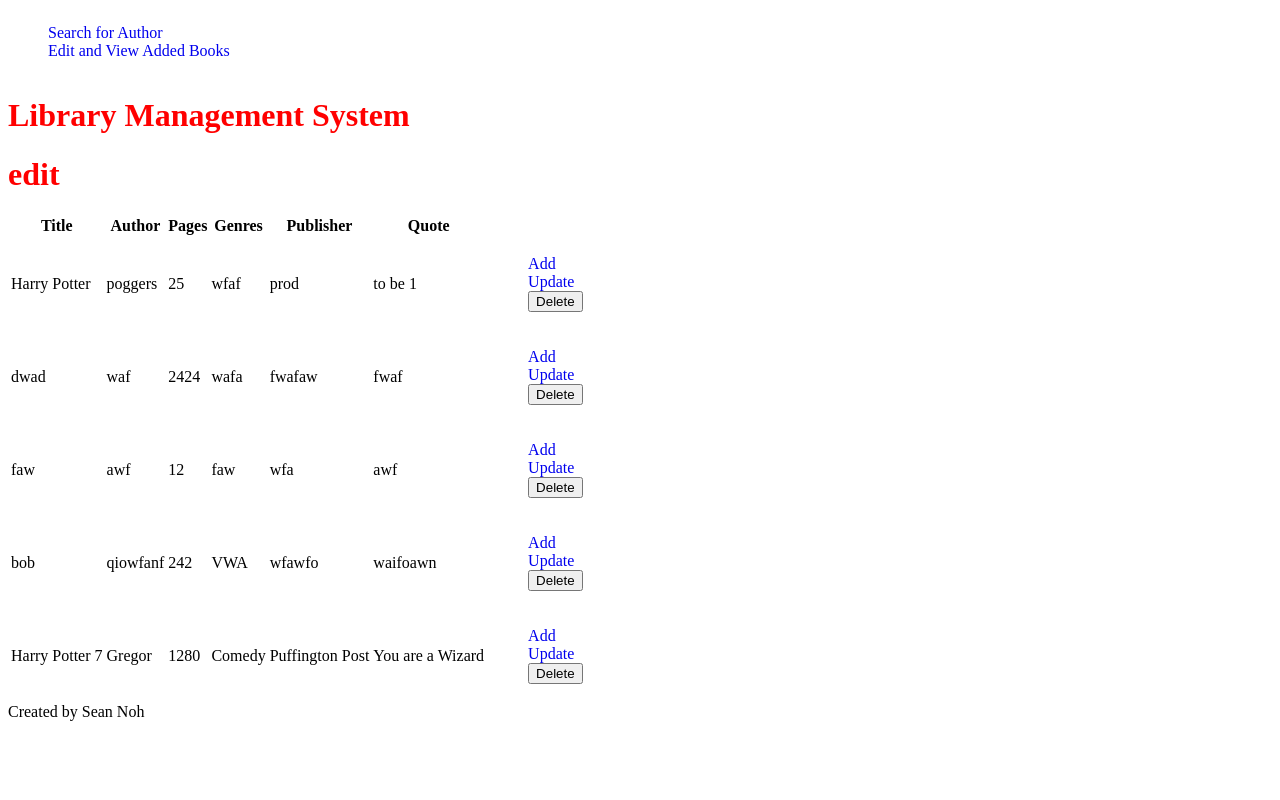
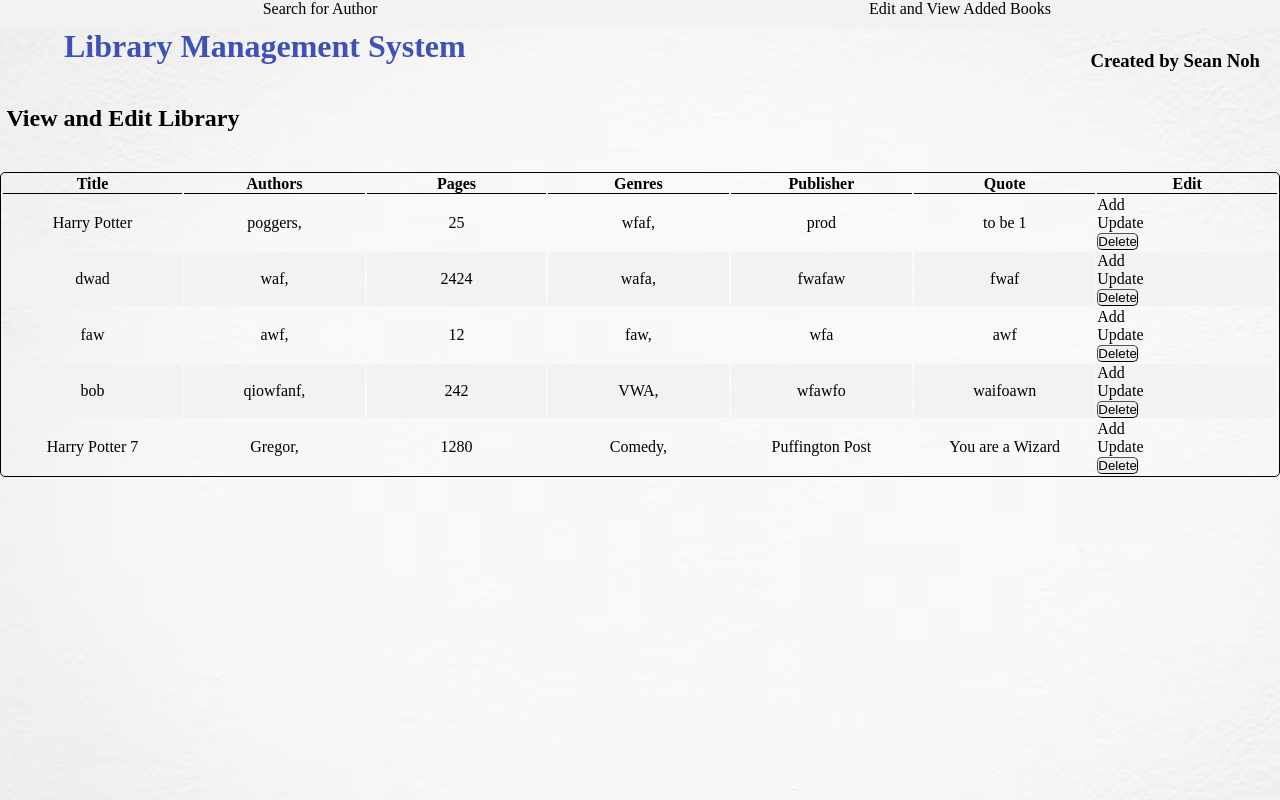
Before and after one commit to snoh1654/Library-Search-System, a Django app: page /edit-books in a window 1280 px wide. Run offline with Django 4.2, Linux system fonts and the light colour scheme; data comes from the database, SQL or seed files in the repository; both versions use the stored data as it was after the commit.

Commit message:
Included Basic CSS and Finished Templates

```diff
--- a/BookManager/static/css/index.css
+++ b/BookManager/static/css/index.css
@@ -1,10 +1,10 @@
-.navbar {
-  display: flex;
-  flex-direction: row;
-  width: 100%;
-  padding: 0;
-  text-align: center;
-  margin: 0;
+* {
+  padding: 0px;
+  margin: 0px;
+}
+
+html {
+  background-image: url("../images/abstract-surface-textures-white-concrete-stone-wall_74190-8189.avif");
 }
 
 li {
@@ -13,11 +13,64 @@ li {
 }
 
 a {
+  color: #3f51b5;
   text-decoration: none;
 }
 
 h1 {
-  color: red;
+  color: #3f51b5;
+}
+
+.title {
+  padding-left: 5vw;
+}
+
+.subtitle {
+  margin-top: 5vh;
+  margin-bottom: 5vh;
+  margin-left: 0.5vw;
+}
+
+.navbar {
+  display: flex;
+  flex-direction: row;
+  justify-content: space-around;
+  width: 100%;
+  padding-bottom: 10px;
+  text-align: center;
+  margin: 0;
+  background-color: #f2f2f2;
+}
+
+.nav-item {
+  border-radius: 5px;
+  width: 20vw;
+}
+
+.nav-item:hover {
+  background-color: #7d8eec;
+}
+
+.nav-text {
+  color: black;
+}
+
+.nav-text:hover {
+  color: white;
+}
+
+.name-text {
+  position: absolute;
+  right: 20px;
+  top: 50px;
+}
+
+.book-search {
+  margin: 5vh;
+  display: flex;
+  flex-direction: row;
+  justify-content: center;
+  gap: 5vh;
 }
 
 .button {
@@ -31,3 +84,69 @@ h1 {
   font-size: 1rem;
   border-radius: 10px;
 }
+
+.button:hover {
+  cursor: pointer;
+  transform: scale(1.1);
+  background-color: #5970f1;
+}
+
+th {
+  border-bottom: 0.5px solid;
+}
+
+th,
+td {
+  width: 15vw;
+  text-align: center;
+}
+
+table {
+  border-radius: 5px;
+  width: 100%;
+  border: 1px solid;
+}
+
+tr:nth-child(even) {
+  background-color: #f2f2f2;
+}
+
+tr:hover {
+  background-color: #7d8eec;
+  color: white;
+}
+
+.crud-button {
+  border-radius: 5px;
+  border-width: 0.5px;
+}
+
+.crud-a {
+  color: black;
+}
+
+.crud-a:hover {
+  color: white;
+}
+
+.crud-button:hover {
+  background-color: black;
+  color: white;
+}
+
+.data-form {
+  margin: auto;
+}
+
+button:hover {
+  cursor: pointer;
+}
+
+.data-form {
+  margin-left: 1vw;
+}
+
+p {
+  margin-top: 5vh;
+  margin-bottom: 5vh;
+}
--- a/BookManager/templates/BookManager/base.html
+++ b/BookManager/templates/BookManager/base.html
@@ -9,18 +9,26 @@
   </head>
   <body>
     <header class="header">
-      <nav class="navbar">
-        <ul>
-          <li><a href="{% url 'index' %}">Search for Author</a></li>
-          <li><a href="{% url 'edit' %}">Edit and View Added Books</a></li>
+      <nav>
+        <ul class="navbar">
+          <li class="nav-item">
+            <a href="{% url 'index' %}" class="nav-text">Search for Author</a>
+          </li>
+          <li class="nav-item">
+            <a href="{% url 'edit' %}" class="nav-text">
+              Edit and View Added Books
+            </a>
+          </li>
         </ul>
       </nav>
+
+      <h3 class="name-text">Created by Sean Noh</h3>
     </header>
 
-    <h1 class="title">Library Management System</h1>
+    <div class="title-container">
+      <h1 class="title">Library Management System</h1>
+    </div>
 
     {% block body %} {% endblock %}
-
-    <footer class="footer">Created by Sean Noh</footer>
   </body>
 </html>
--- a/BookManager/templates/BookManager/edit.html
+++ b/BookManager/templates/BookManager/edit.html
@@ -1,5 +1,7 @@
 {% extends "BookManager/base.html" %} {% block body %}
-<h1>edit</h1>
+<div class="subtitle-container">
+  <h2 class="subtitle">View and Edit Library</h2>
+</div>
 
 <div class="book-display">
   {% if booksInfo %}
@@ -8,41 +10,40 @@
       <thread>
         <tr>
           <th>Title</th>
-          <th>Author</th>
+          <th>Authors</th>
           <th>Pages</th>
           <th>Genres</th>
           <th>Publisher</th>
           <th>Quote</th>
+          <th>Edit</th>
         </tr>
       </thread>
       <tbody>
         {% for book, authors, genres in booksInfo %}
         <tr>
           <td>{{ book.title }}</td>
-          {% for author in authors %}
-          <td>{{ author }}</td>
-          {% endfor %}
+          <td>
+            {% for author in authors %} <span>{{ author }}, </span> {% endfor %}
+          </td>
           <td>{{ book.pages }}</td>
-          {% for genre in genres%}
-          <td>{{ genre }}</td>
-          {% endfor %}
+          <td>
+            {% for genre in genres%} <span>{{ genre }}, </span> {% endfor %}
+          </td>
           <td>{{book.publisher}}</td>
           <td>{{book.quote}}</td>
           <td>
             <div class="crud-container">
               <ul class="crud-list">
                 <li>
-                  <a href="{% url 'add' %}" class="crud-button">Add</a>
+                  <a href="{% url 'add' %}" class="crud-a">Add</a>
                 </li>
                 <li>
-                  <a href="{% url 'update' book.id %}" class="crud-button"
-                    >Update</a
-                  >
+                  <a href="{% url 'update' book.id %}" class="crud-a">Update</a>
                 </li>
                 <li>
                   <form action="{% url 'delete' book.id %}" method="POST">
                     {% csrf_token %}
-                    <button type="submit">Delete</button>
+                    <button type="submit" class="crud-button">Delete</button>
                   </form>
                 </li>
               </ul>
--- a/BookManager/views.py
+++ b/BookManager/views.py
@@ -1,12 +1,12 @@
 from django.shortcuts import render
 from .models import Book, Author, Genre
-from .forms import BookForm
+from .forms import BookForm, AuthorForm, GenreForm
 from django.http import HttpResponseRedirect
 from django.urls import reverse
 # Create your views here.
 
 
-def bookHelper(request, books):
+def bookHelp(books):
     bookInformation = {}
 
     for book in books:
@@ -36,7 +36,7 @@ def bookHelper(request, books):
     }
 
 
-def sortBookInformation(request, books, bookInformation):
+def sortBookInformation(books, bookInformation):
     authors = []
     genres = []
 
@@ -52,15 +52,14 @@ def sortBookInformation(request, books, bookInformation):
 
 
 def index(request):
-    returnBook = bookHelper(request, Book.objects.all())
-    context = sortBookInformation(request,
-                                  returnBook["books"], returnBook["bookInformation"])
+    returnBook = bookHelp(Book.objects.all())
+    context = sortBookInformation(
+        returnBook["books"], returnBook["bookInformation"])
 
     return render(request, "BookManager/index.html", context)
 
 
 def searchAuthor(request):
-
     if request.method == "GET":
         query = request.GET.get("fname")
 
@@ -69,7 +68,7 @@ def searchAuthor(request):
 
         print(query)
 
-        bookHelperReturn = bookHelper(request, Book.objects.all())
+        bookHelperReturn = bookHelp(Book.objects.all())
         books = bookHelperReturn["books"]
         bookInformation = bookHelperReturn["bookInformation"]
 
@@ -91,8 +90,8 @@ def searchAuthor(request):
             "bookInformation": bookInformation
         }
 
-        context = sortBookInformation(request,
-                                      returnBook["books"], returnBook["bookInformation"])
+        context = sortBookInformation(
+            returnBook["books"], returnBook["bookInformation"])
 
         return render(request, "BookManager/index.html", context)
     else:
@@ -106,18 +105,18 @@ def searchTitle(request):
         if (query == ""):
             return index(request)
 
-        returnBook = bookHelper(request, Book.objects.filter(title=query))
-        context = sortBookInformation(request,
-                                      returnBook["books"], returnBook["bookInformation"])
+        returnBook = bookHelp(Book.objects.filter(title=query))
+        context = sortBookInformation(
+            returnBook["books"], returnBook["bookInformation"])
         return render(request, "BookManager/index.html", context)
     else:
         return index(request)
 
 
 def editBooks(request):
-    returnBook = bookHelper(request, Book.objects.all())
-    context = sortBookInformation(request,
-                                  returnBook["books"], returnBook["bookInformation"])
+    returnBook = bookHelp(Book.objects.all())
+    context = sortBookInformation(
+        returnBook["books"], returnBook["bookInformation"])
 
     return render(request, "BookManager/edit.html", context)
 
@@ -125,27 +124,49 @@ def editBooks(request):
 def addBook(request):
     if request.method == 'POST':
         bookForm = BookForm(request.POST)
-        if bookForm.is_valid():
+        authorForm = AuthorForm(request.POST)
+        genreForm = GenreForm(request.POST)
+
+        if bookForm.is_valid() and authorForm.is_valid() and genreForm.is_valid():
             new_title = bookForm.cleaned_data['title']
             new_pages = bookForm.cleaned_data['pages']
             new_publisher = bookForm.cleaned_data['publisher']
-            new_quote = bookForm.cleaned_data['quote']
+            new_quote = bookForm.cleaned_data["quote"]
+            new_name = authorForm.cleaned_data["name"]
+            new_genre = genreForm.cleaned_data["genre"]
 
-            new_student = Book(
+            new_book = Book(
                 title=new_title,
                 pages=new_pages,
                 publisher=new_publisher,
                 quote=new_quote,
             )
-            new_student.save()
+
+            new_author = Author(
+                name=new_name,
+                book=new_book
+            )
+
+            new_genre = Genre(
+                genre=new_genre,
+                book=new_book
+            )
+
+            new_book.save()
+            new_author.save()
+            new_genre.save()
             return render(request, 'BookManager/add.html', {
-                'form': BookForm(),
                 'success': True
             })
         else:
             bookForm = BookForm()
+            genreForm = GenreForm()
+            authorForm = AuthorForm()
+
     return render(request, 'BookManager/add.html', {
-        'form': BookForm()
+        "bookForm": BookForm(),
+        "authorForm": AuthorForm(),
+        "genreForm": GenreForm()
     })
 
 
@@ -169,7 +190,6 @@ def updateBook(request, id):
 
 
 def deleteBook(request, id):
-    print(id)
     if request.method == "POST":
         book = Book.objects.get(pk=id)
         book.delete()
```
Also changed, not shown: BookManager/forms.py (+18 -9 lines), BookManager/templates/BookManager/add.html (+6 -3 lines), BookManager/templates/BookManager/index.html (+23 -8 lines), BookManager/templates/BookManager/update.html (+5 -2 lines), BookManager/static/images/abstract-surface-textures-white-concrete-stone-wall_74190-8189.avif (added), db.sqlite3.
